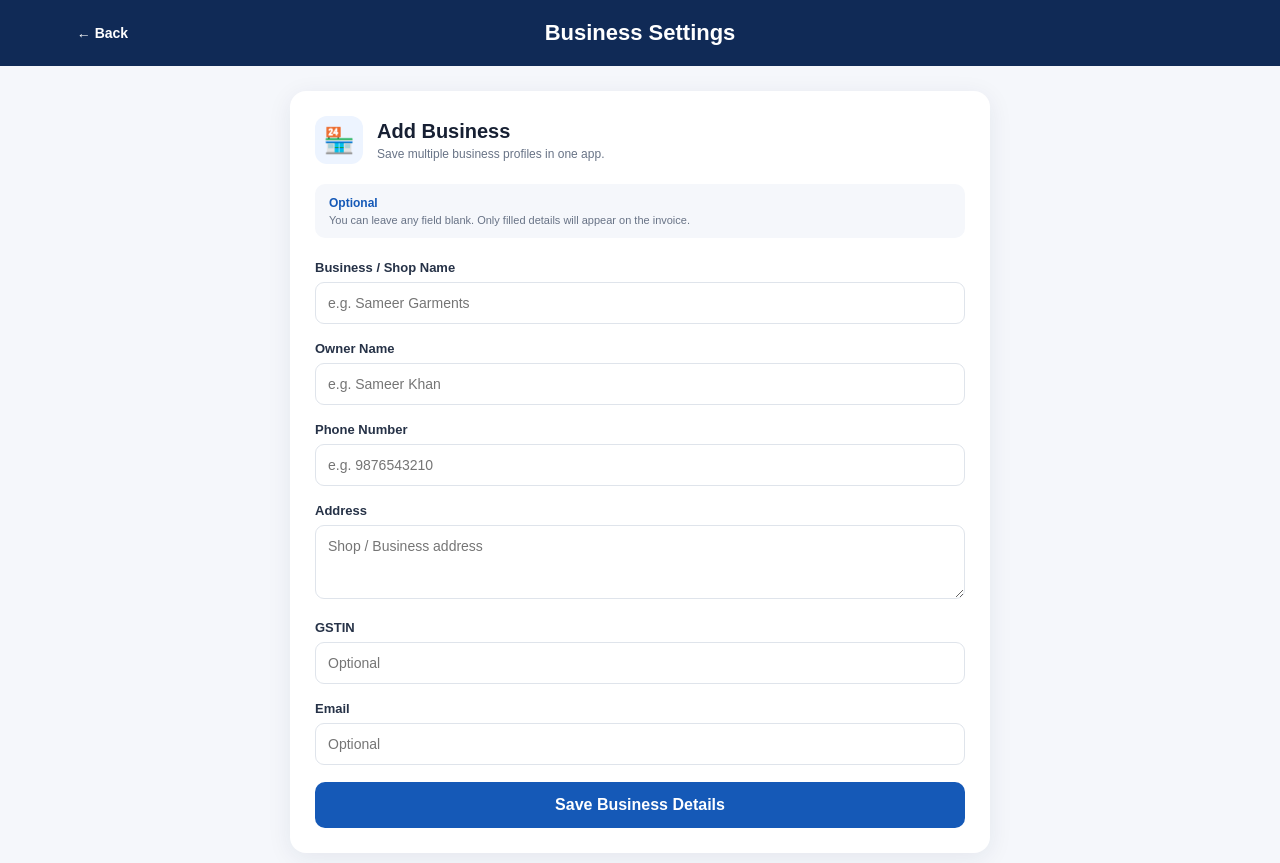
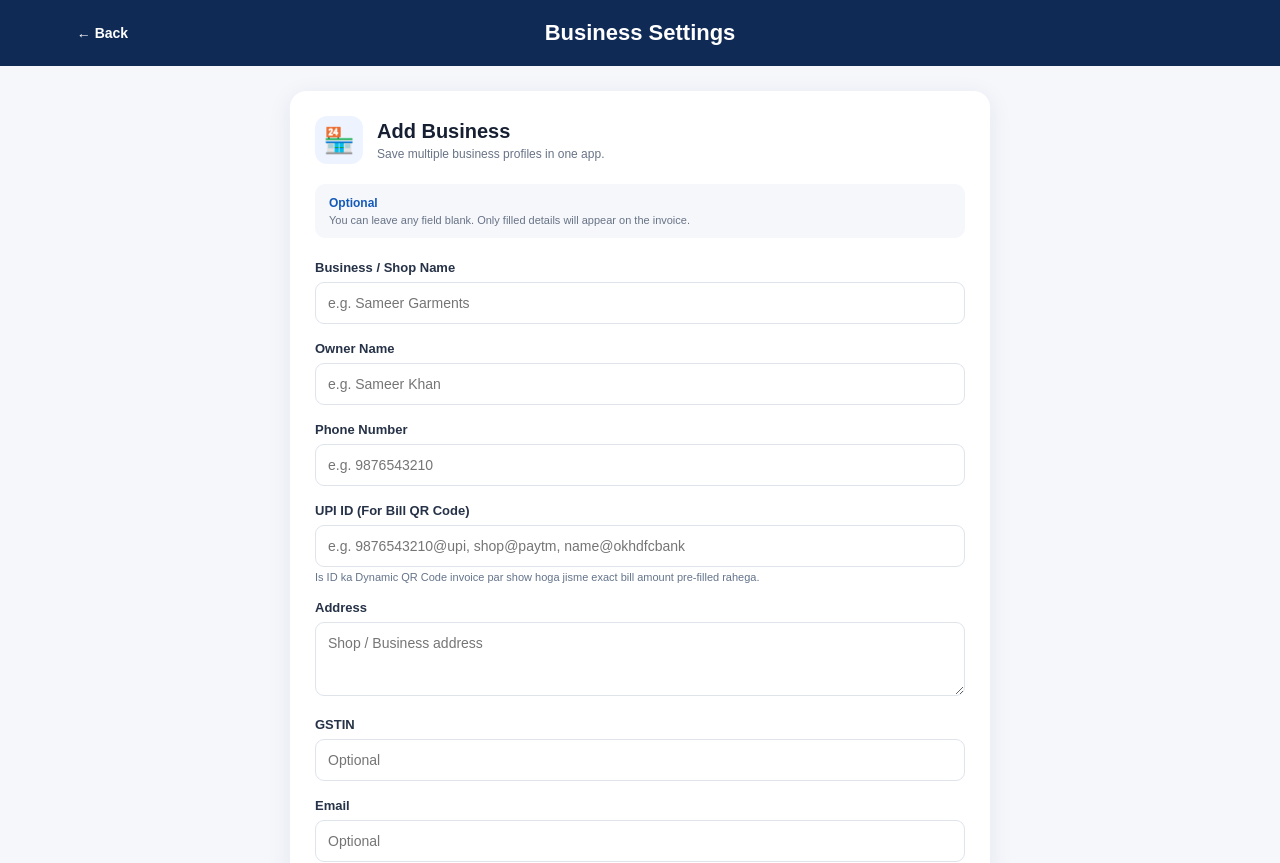
Before and after one commit to sameerkhan86926-a11y/hisabpro, a Next.js app: page /hisabpro/settings in a window 1280 px wide. Shown: the top 863 px of the page. Built offline with nearby package versions, Linux system fonts and the light colour scheme.

Commit message:
Update page.tsx

```diff
--- a/app/settings/page.tsx
+++ b/app/settings/page.tsx
@@ -11,6 +11,7 @@ type Business = {
   address: string;
   gstin: string;
   email: string;
+  upiId: string;
 };
 
 const emptyBusiness: Omit<Business, "id"> = {
@@ -20,6 +21,7 @@ const emptyBusiness: Omit<Business, "id"> = {
   address: "",
   gstin: "",
   email: "",
+  upiId: "",
 };
 
 export default function SettingsPage() {
@@ -71,6 +73,7 @@ export default function SettingsPage() {
           address: oldBusiness.address || "",
           gstin: oldBusiness.gstin || "",
           email: oldBusiness.email || "",
+          upiId: oldBusiness.upiId || "",
         };
 
         setBusinesses([migratedBusiness]);
@@ -175,6 +178,7 @@ export default function SettingsPage() {
       address: item.address,
       gstin: item.gstin,
       email: item.email,
+      upiId: item.upiId || "",
     });
 
     setEditingId(item.id);
@@ -381,6 +385,19 @@ export default function SettingsPage() {
           </div>
 
           <div className="form-group">
+            <label>UPI ID (For Bill QR Code)</label>
+            <input
+              type="text"
+              placeholder="e.g. 9876543210@upi, shop@paytm, name@okhdfcbank"
+              value={business.upiId}
+              onChange={(e) => handleChange("upiId", e.target.value.trim().toLowerCase())}
+            />
+            <small style={{ fontSize: "11px", color: "#64748b", marginTop: "4px", display: "block" }}>
+              Is ID ka Dynamic QR Code invoice par show hoga jisme exact bill amount pre-filled rahega.
+            </small>
+          </div>
+
+          <div className="form-group">
             <label>Address</label>
             <textarea
               placeholder="Shop / Business address"
@@ -464,6 +481,7 @@ export default function SettingsPage() {
                         <span>Owner: {item.ownerName}</span>
                       )}
                       {item.phone && <span>📞 {item.phone}</span>}
+                      {item.upiId && <span>📲 UPI: {item.upiId}</span>}
                     </div>
                     {isActive && (
                       <span className="active-business-badge">ACTIVE</span>
```
